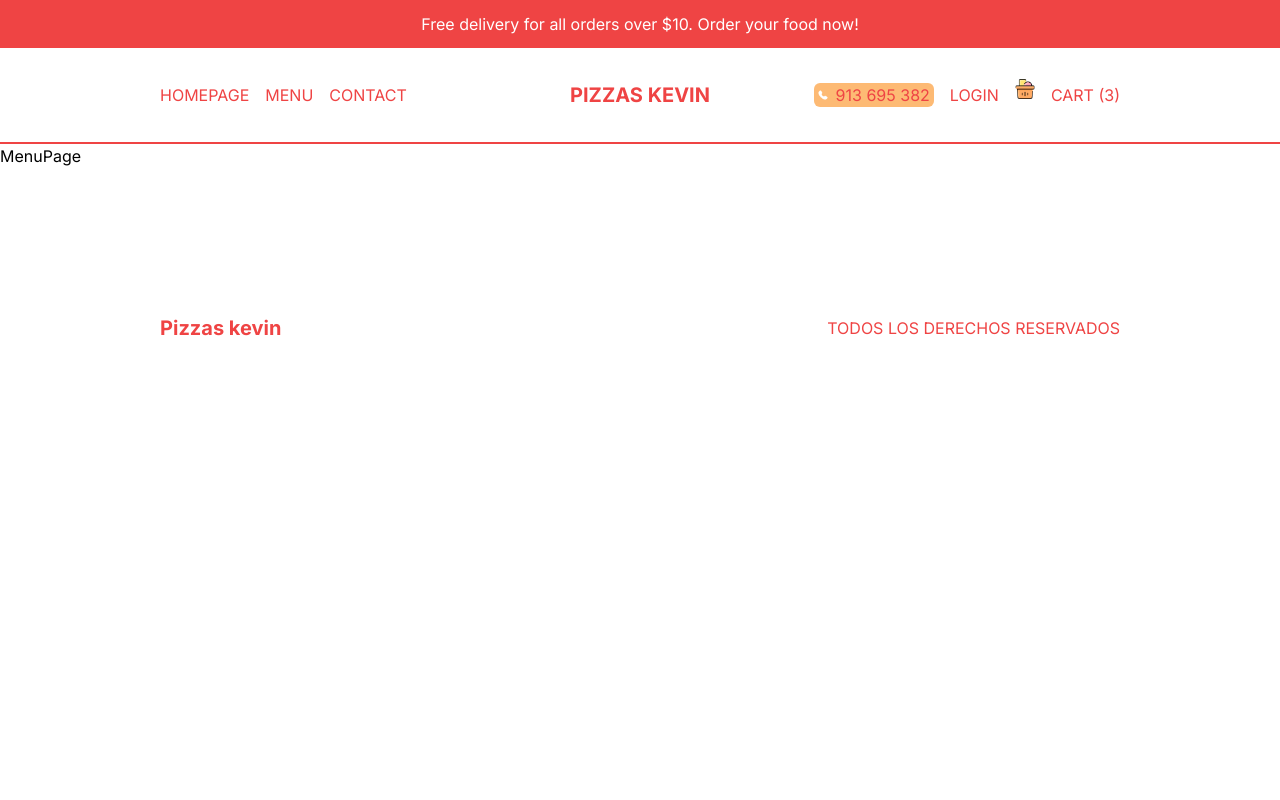
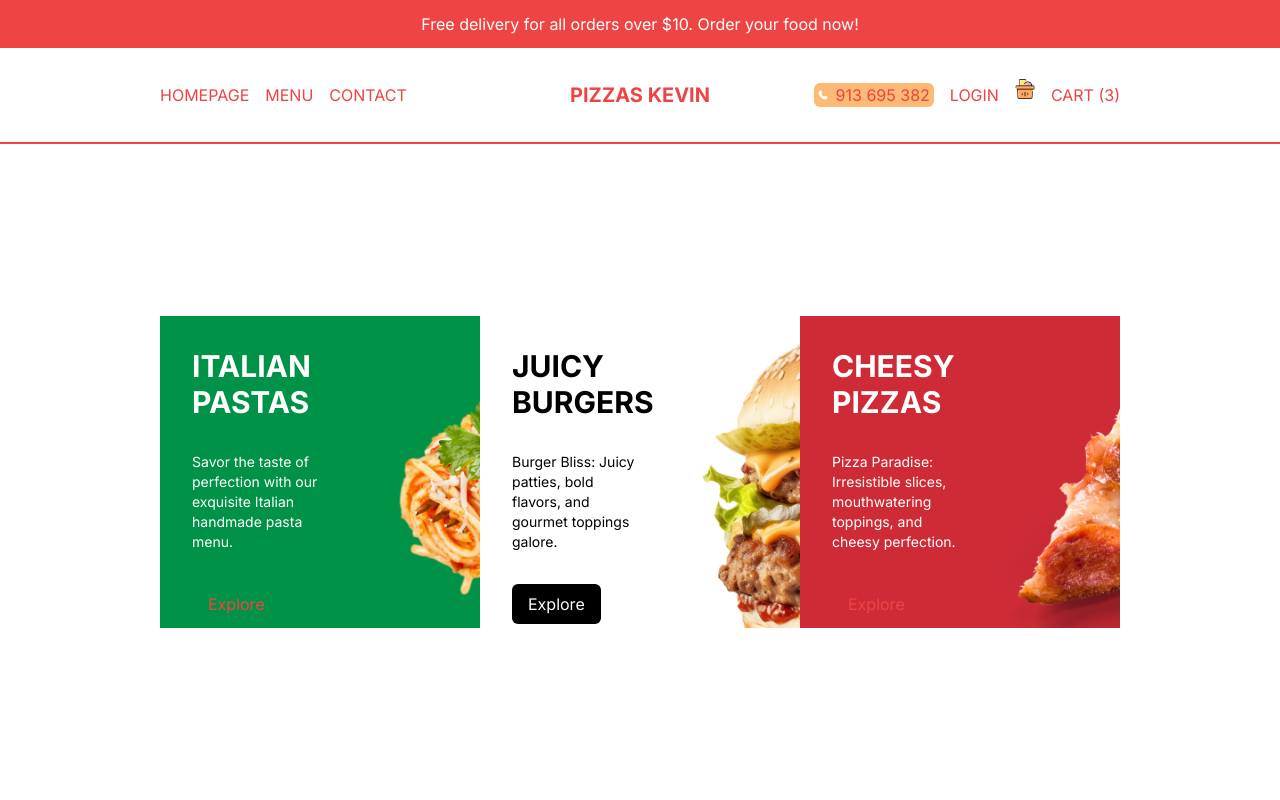
Before and after one commit to kvto/app-delivery, a Next.js app: page /menu in a window 1280 px wide. Shown: the top 800 px of the page. Built offline with nearby package versions, Linux system fonts and the light colour scheme.

Commit message:
Product list

```diff
--- a/src/app/menu/page.tsx
+++ b/src/app/menu/page.tsx
@@ -1,8 +1,23 @@
 import React from 'react'
+import { menu } from '../data'
+import Link from 'next/link'
 
 export const MenuPage = () => {
   return (
-    <div>MenuPage</div>
+    <div className='p-4 lg:px-20 xl:px-40 h-[calc(100vh-6rem)] md:h-[calc(100vh-9rem)]
+    flex flex-col md:flex-row items-center'>
+      {menu.map(category => (
+        <Link href={category.slug} key={category.id}
+        className='w-full h-1/3 bg-cover p-8 md:h-1/2'
+        style={{ backgroundImage: `url(${category.img})`}}>
+          <div className={`text-${category.color} w-1/2`}>
+            <h1 className='uppercase font-bold text-3xl'>{category.title}</h1>
+            <p className='text-sm my-8'>{category.desc}</p>
+            <button className={`2xl:block bg-${category.color} text-${category.color === "black" ? "white" : "red-500"} py-2 px-4 rounded-md`}>Explore</button>
+          </div>
+        </Link>
+      ))}
+      </div>
   )
 }
 
```
